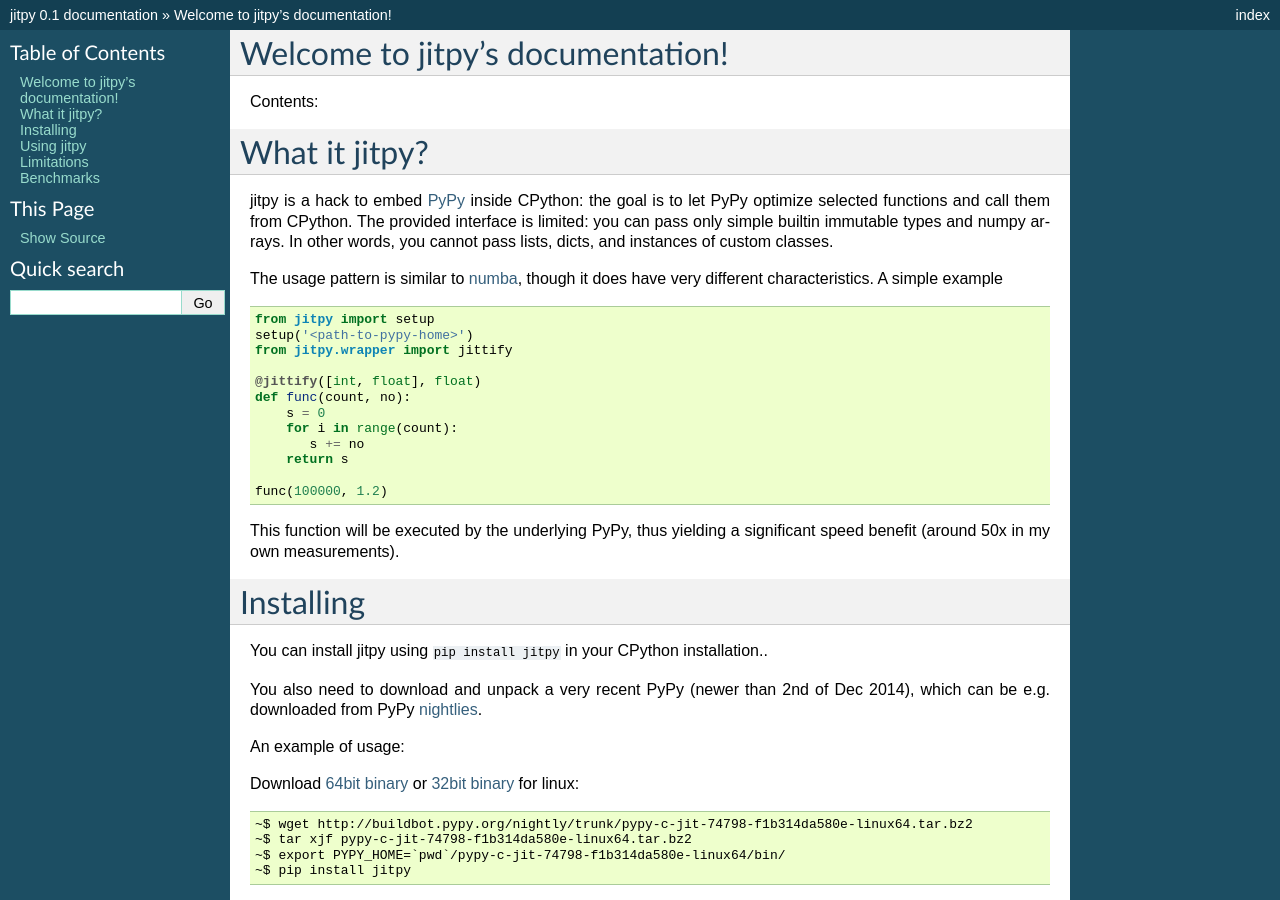
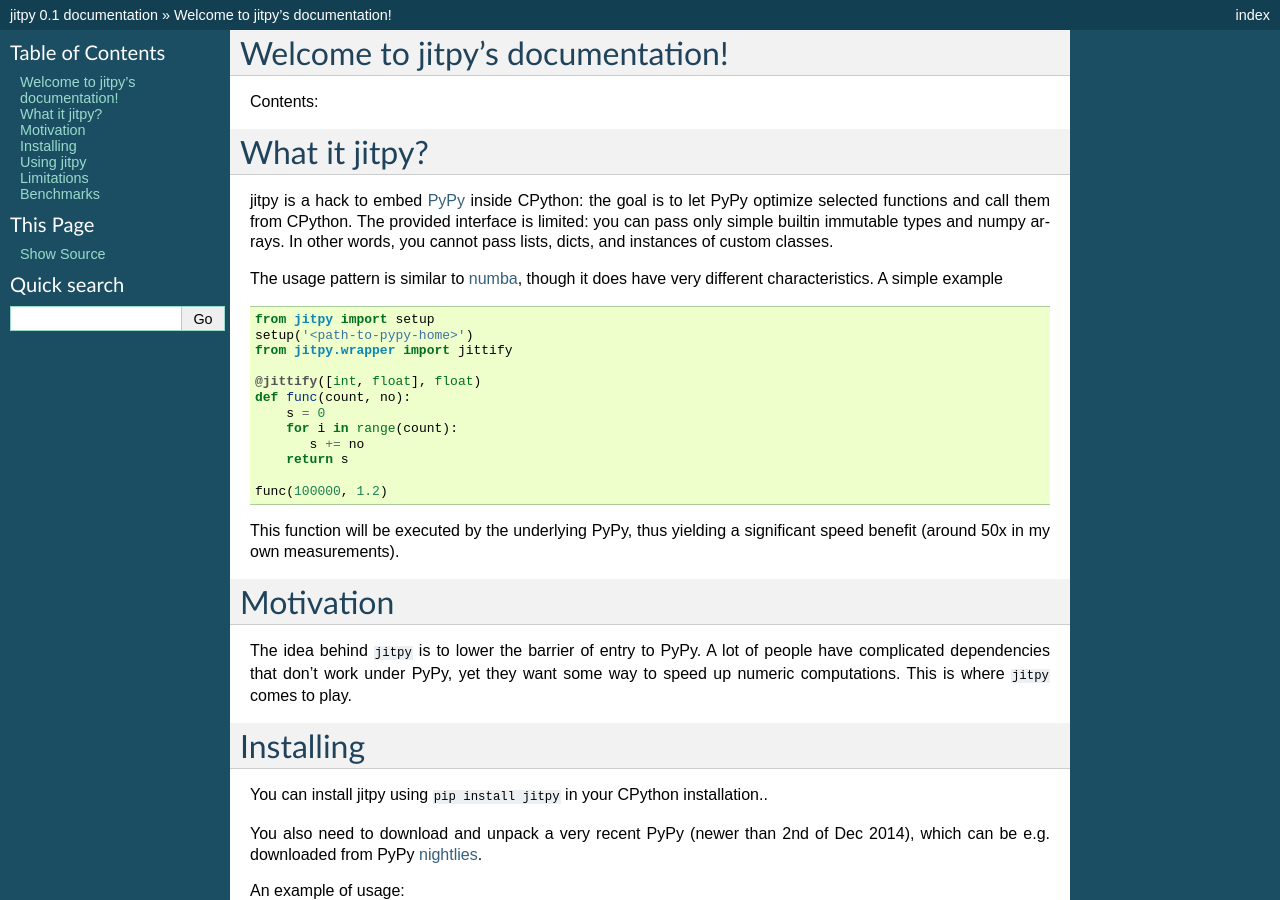
Before and after one commit to fijal/jitpy, a Sphinx documentation site: the page built from doc/index.rst, in a window 1280 px wide and 900 px high. Built offline with Sphinx 7.4.7, drawn with Linux system fonts in a browser that asks for light colours.

Commit message:
add motivation paragraph

```diff
--- a/doc/index.rst
+++ b/doc/index.rst
@@ -40,6 +40,14 @@
 
 This function will be executed by the underlying PyPy, thus yielding a
 significant speed benefit (around 50x in my own measurements).
+
+Motivation
+==========
+
+The idea behind ``jitpy`` is to lower the barrier of entry to PyPy. A lot
+of people have complicated dependencies that don't work under PyPy, yet
+they want some way to speed up numeric computations. This is where ``jitpy``
+comes to play.
 
 Installing
 ==========
```
